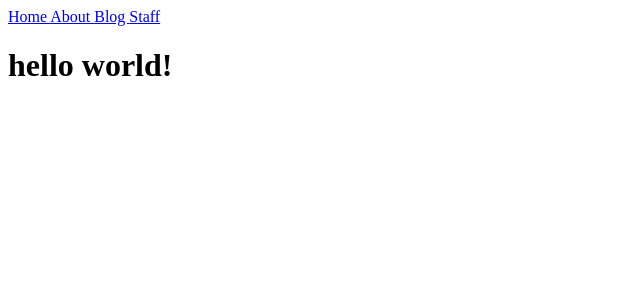
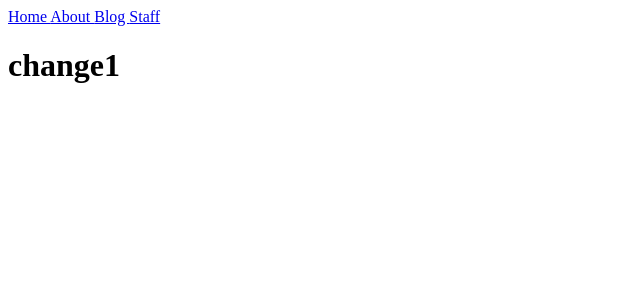
Before and after one commit to unsolvedproblem/unsolvedproblem.github.io, a Jekyll site: the page built from index.html, in a window 1280 px wide. Shown: the top 300 px of the page, without its empty margins (0-640 px from the left). Built offline with Jekyll 4.4.1, drawn with Linux system fonts in a browser that asks for light colours.

Commit message:
Update index.html

```diff
--- a/index.html
+++ b/index.html
@@ -11,7 +11,7 @@ title: Home
   </head>
   <body>
     <h1>
-      {{ "Hello World!" | downcase }}
+      {{ "Change1" | downcase }}
     </h1>
   </body>
 </html>
```
